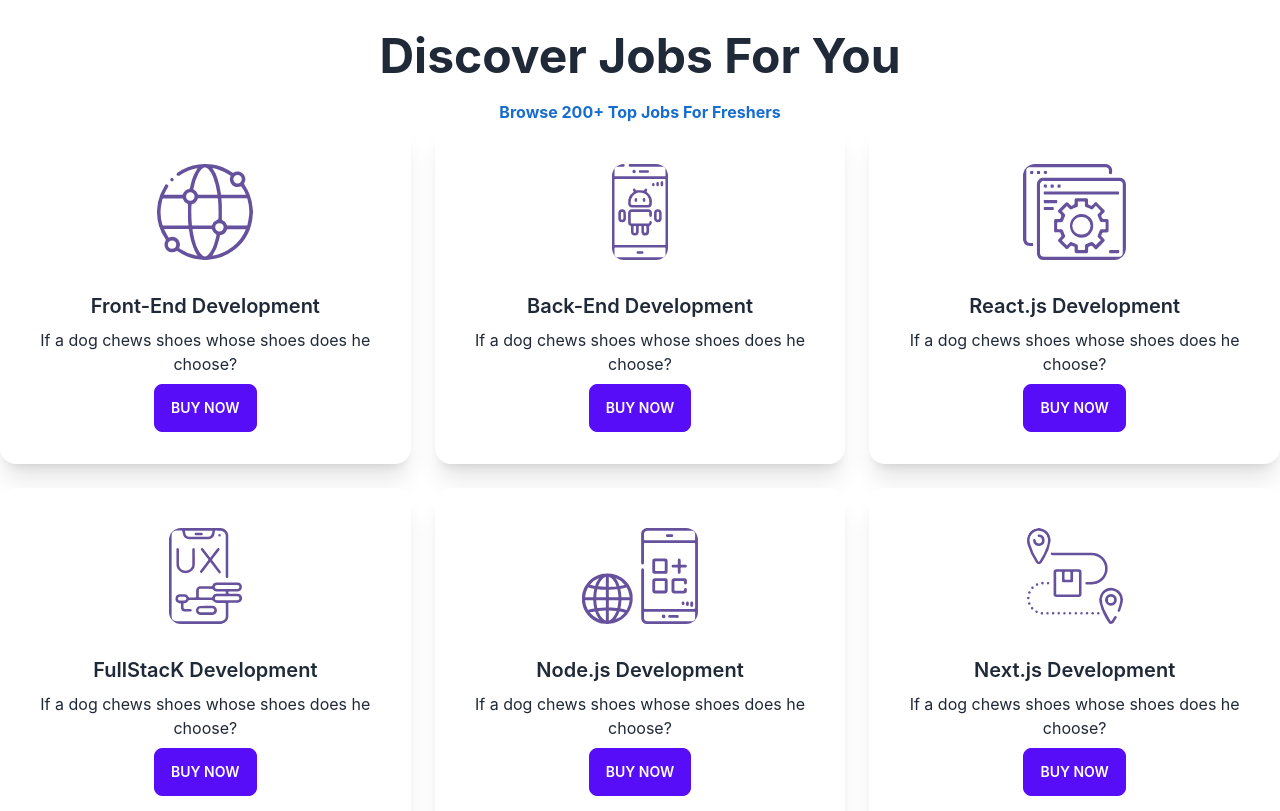
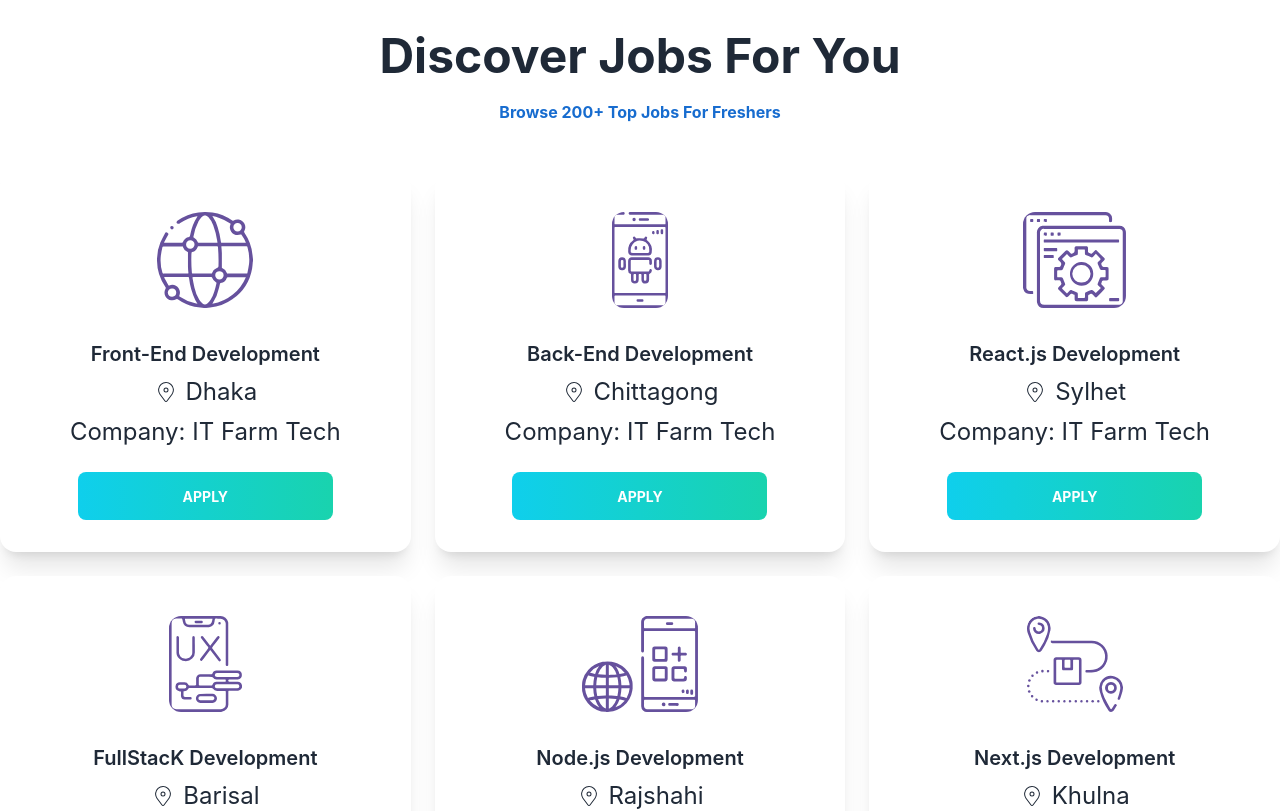
Before and after one commit to Sayeednayeem1/job-finder, a React (Create React App) app: page / in a window 1280 px wide. Shown: the part 640-1451 px from the top of the page. Built offline with nearby package versions, Linux system fonts and the light colour scheme.

Commit message:
added location and company name to the fresher job card

```diff
--- a/src/Pages/Home/JobsCategory/FresherJobs/FresherJob.js
+++ b/src/Pages/Home/JobsCategory/FresherJobs/FresherJob.js
@@ -1,4 +1,5 @@
 import React from 'react';
+import { CiLocationOn } from "react-icons/ci";
 
 const FresherJob = ({ data }) => {
     const { name, location, companyName, logo } = data;
@@ -10,9 +11,10 @@ const FresherJob = ({ data }) => {
                 </figure>
                 <div className="card-body items-center text-center">
                     <h2 className="card-title">{name}</h2>
-                    <p>If a dog chews shoes whose shoes does he choose?</p>
-                    <div className="card-actions">
-                        <button className="btn btn-primary">Buy Now</button>
+                    <p className='text-2xl flex items-center'><CiLocationOn className='mr-2' /> {location}</p>
+                    <p className='text-2xl flex items-center'>Company: {companyName}</p>
+                    <div className="card-actions mt-4">
+                        <input className="btn btn-primary bg-gradient-to-r from-[#0FCFEC] to-[#19D3AE] text-white font-bold border-none" value='Apply' type="text" />
                     </div>
                 </div>
             </div>
--- a/src/Pages/Home/JobsCategory/FresherJobs/FresherJobs.js
+++ b/src/Pages/Home/JobsCategory/FresherJobs/FresherJobs.js
@@ -61,7 +61,7 @@ const FresherJobs = () => {
                     <h1 className='text-5xl font-bold mb-5'>Discover Jobs For You</h1>
                     <p className='text-[#176CCF] font-bold'>Browse 200+ Top Jobs For Freshers</p>
                 </div>
-                <div className='grid grid-cols-1 md:grid-cols-2 lg:grid-cols-3 gap-6 max-w-[1440px] mx-auto px-5 md:px-0'>
+                <div className='grid grid-cols-1 md:grid-cols-2 lg:grid-cols-3 gap-6 max-w-[1440px] mx-auto px-5 md:px-0 mt-12'>
                     {
                         fresherJobsData.map(data => <FresherJob
                             key={data.id}
```
